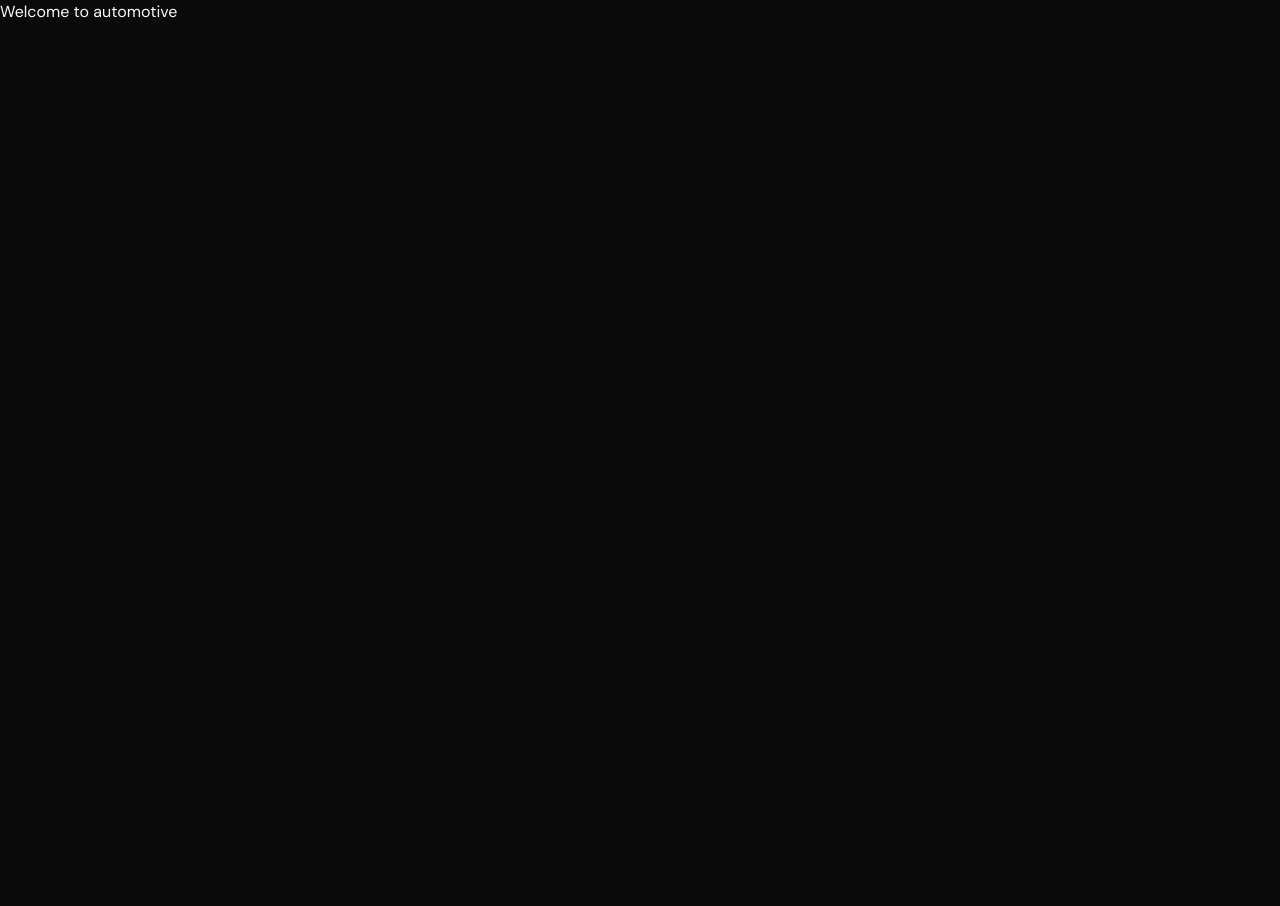
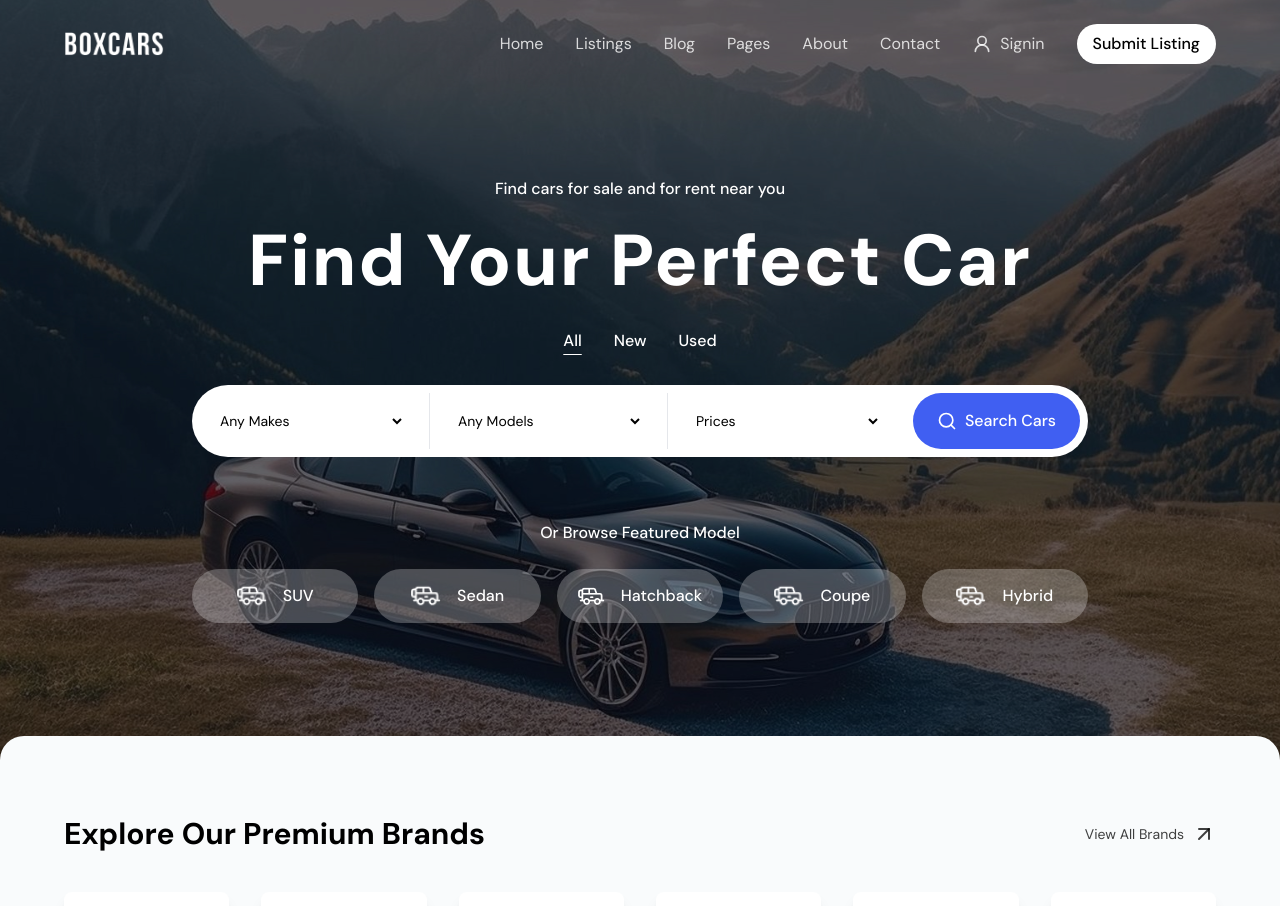
Before and after one commit to Sanchitbajaj02/boxcars-frontend, a Next.js app: page / in a window 1280 px wide. Shown: the top 906 px of the page. Before the commit the page ends 800 px from the top, so only its background shows below. Built offline with nearby package versions, Linux system fonts and the light colour scheme.

Commit message:
integrate in main page

```diff
--- a/src/app/page.tsx
+++ b/src/app/page.tsx
@@ -1,7 +1,13 @@
+import Header from "@/components/header";
+import HeroSection from "@/components/heroSection";
+import BrandsSection from "@/components/brandSection";
+
 export default function Home() {
   return (
     <>
-      <h1>Welcome to automotive</h1>
+      <Header />
+      <HeroSection />
+      <BrandsSection />
     </>
   );
 }
```
